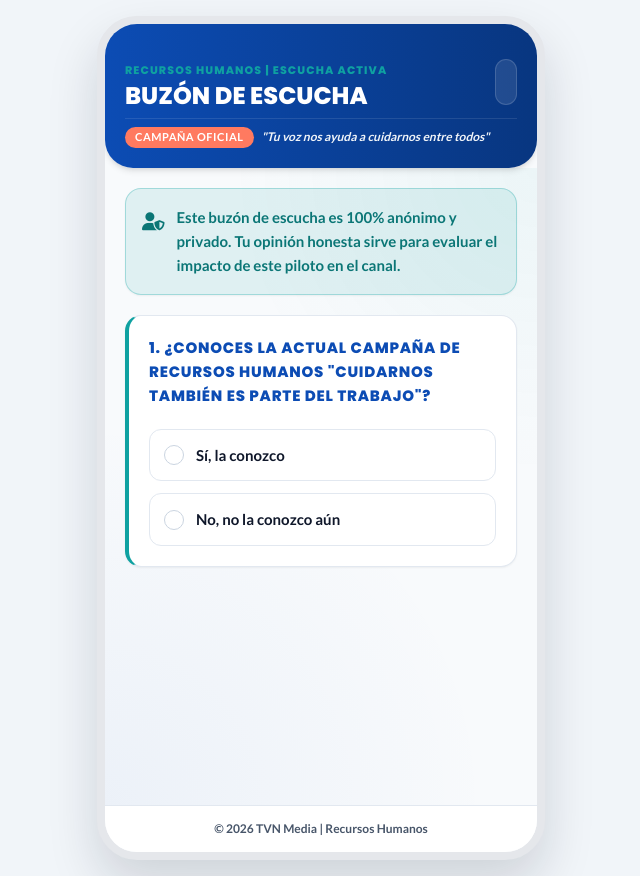
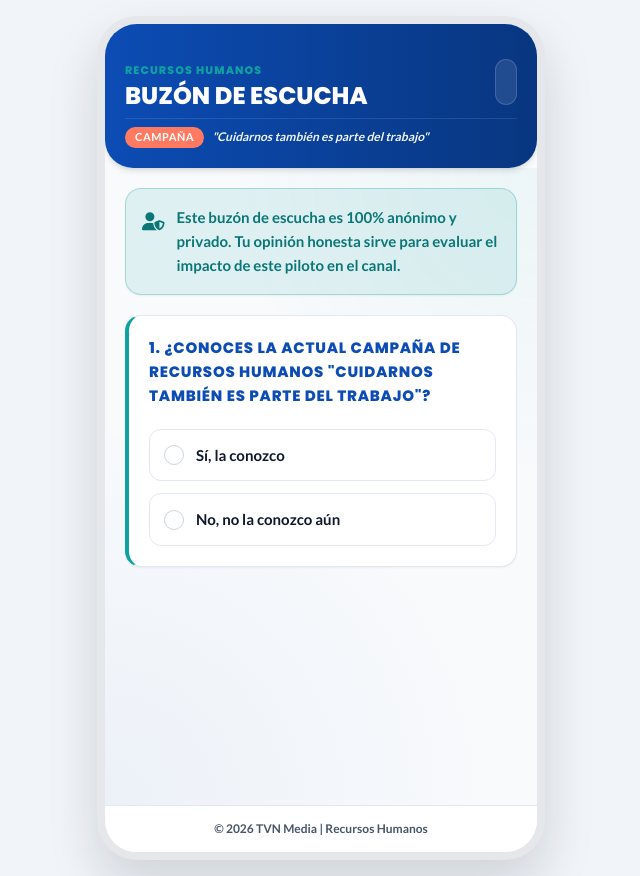
Before and after one commit to thehidalgo/Buzon-Tvn, a plain HTML site: page index.html in a window 1280 px wide. Shown: the whole page, without its empty margins (319-959 px from the left). Drawn offline with nearby package versions, Linux system fonts and the light colour scheme.

Commit message:
index.html

```diff
--- a/index.html
+++ b/index.html
@@ -98,7 +98,7 @@
             <div class="flex justify-between items-center">
                 <div>
                     <span class="text-[11px] font-poppins font-extrabold tracking-widest text-tvn-teal uppercase">
-                        Recursos Humanos | Escucha Activa
+                        Recursos Humanos
                     </span>
                     <h1 class="text-2xl font-poppins font-extrabold leading-none mt-1">BUZÓN DE ESCUCHA</h1>
                 </div>
@@ -109,10 +109,10 @@
 
             <div class="border-t border-white/10 pt-2 flex items-center gap-2">
                 <span class="bg-tvn-coral text-white text-[11px] font-bold py-0.5 px-2.5 rounded-full uppercase tracking-wider">
-                    Campaña Oficial
+                    Campaña
                 </span>
                 <span class="text-[12px] text-slate-100 font-bold italic">
-                    "Tu voz nos ayuda a cuidarnos entre todos"
+                    "Cuidarnos también es parte del trabajo"
                 </span>
             </div>
         </header>
```
